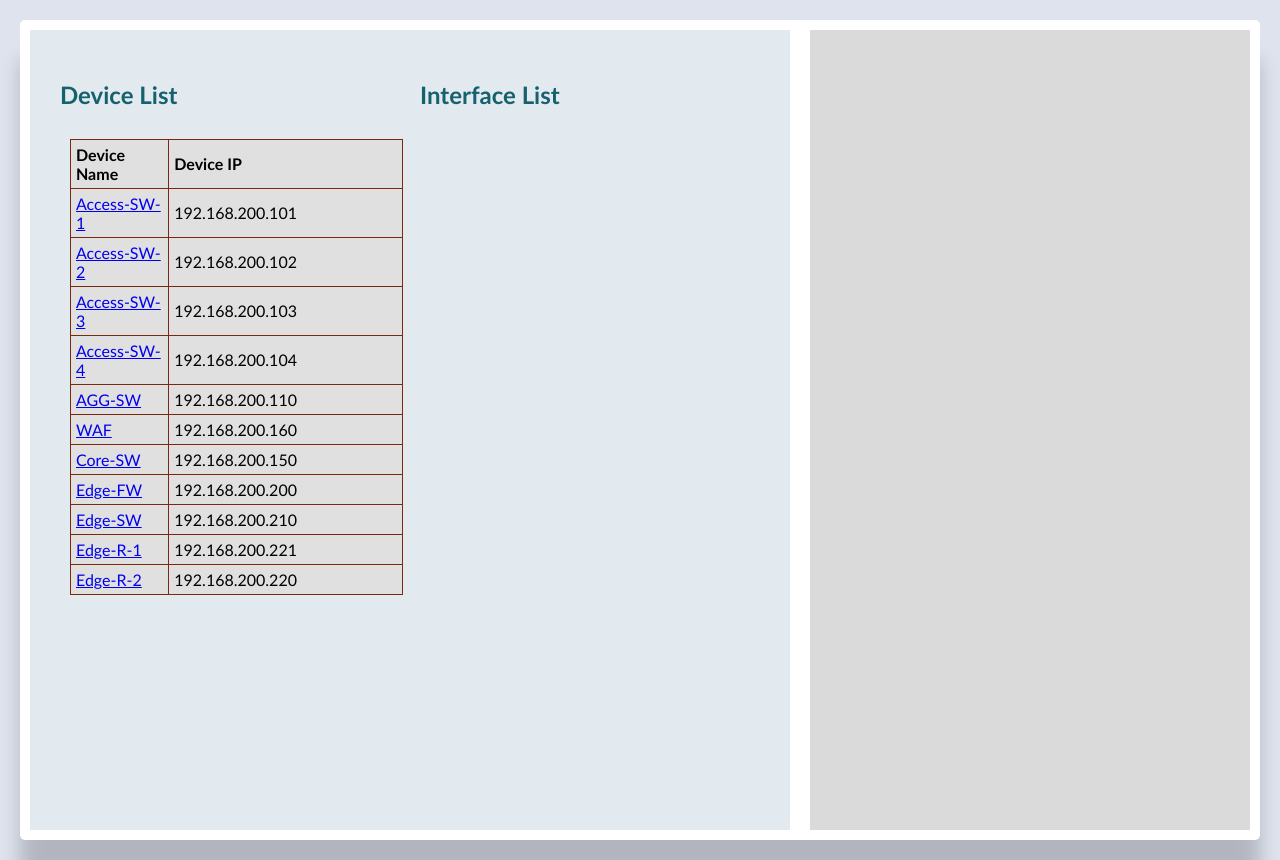
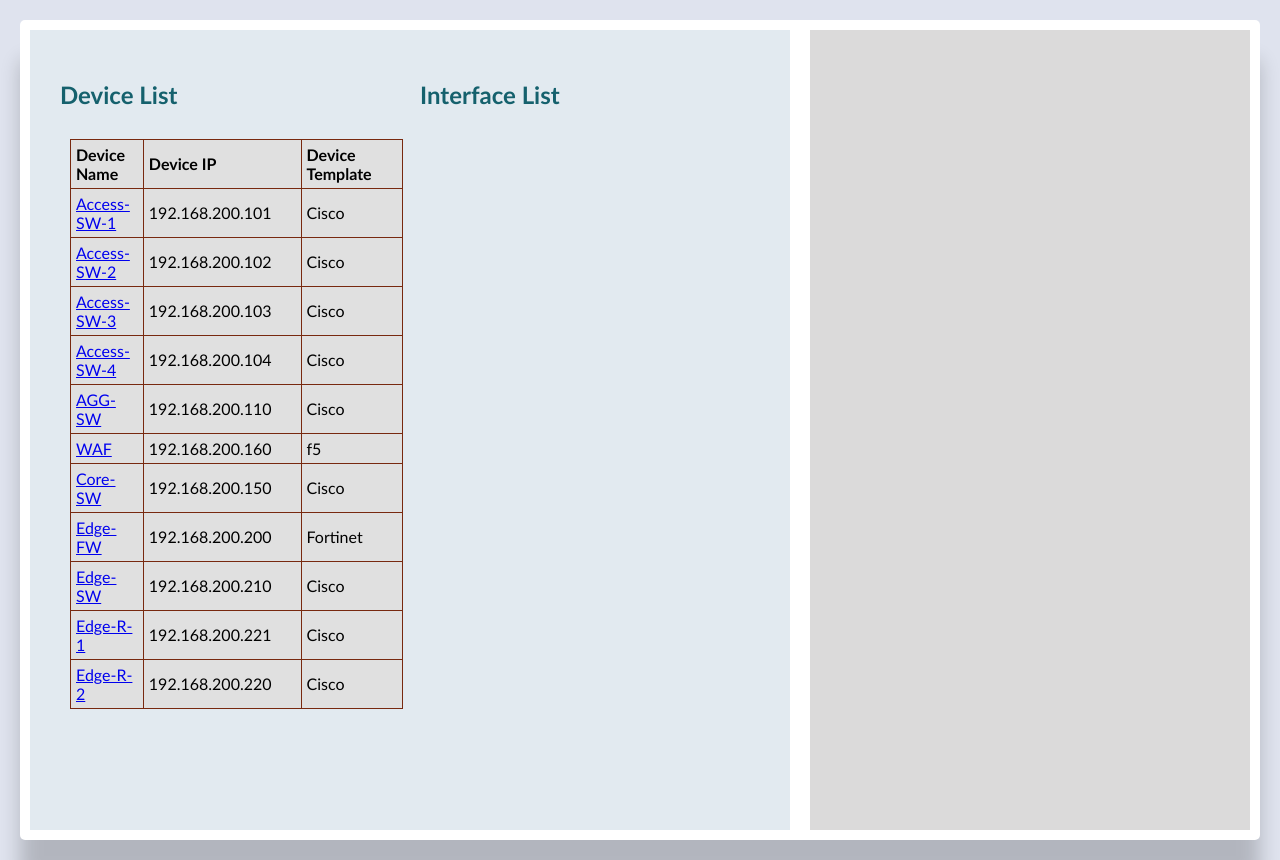
Before and after one commit to ali-samadyar/Project-Interstellar, a Django app: page /devicecontrol/interface-mng in a window 1280 px wide. Shown: the part 120-980 px from the top of the page. Run offline with Django 5.2, Linux system fonts and the light colour scheme; data comes from the database, SQL or seed files in the repository; parts of the project's set-up code (start-up, migrations or seed data) failed here and were passed over.

Commit message:
Minor changes in device Control (if in views)

```diff
--- a/ProjectX/deviceControl/views.py
+++ b/ProjectX/deviceControl/views.py
@@ -9,28 +9,61 @@ import os
 
 # Create your views here.
 def device_data(request):
-    devices = Device.objects.all().values_list( 'device_name', 'ip_address')
+    devices = Device.objects.all().values_list( 'device_name', 'ip_address', 'manufacturer')
     context = {'devices': devices}
     return render(request, 'interface_mng.html', context)
 
 
 def get_interface_info(request, device_ip):
+    device = Device.objects.get(ip_address=device_ip)
+
     device = general_cred
     device['ip'] = device_ip
-    device['device_type'] = 'cisco_ios'
 
-    connection = ConnectHandler(**device)
-    command = 'show ip interface brief'
-    output = connection.send_command(command)
-    connection.disconnect()
-    interfaces = {}
-    for line in output.split('\n'):
-        fields = line.split()
-        if fields:
-            interface = fields[0]
-            ip_address = fields[1]
-            status = fields[5]
-            interfaces[interface] = {'ip_address': ip_address, 'status': status}
+    if device['manufacturer'] == 'cisco':
+        device['device_type'] = 'cisco_ios'
+        connection = ConnectHandler(**device)
+        command = 'show ip interface brief'
+        output = connection.send_command(command)
+        connection.disconnect()
+        interfaces = {}
+        for line in output.split('\n'):
+            fields = line.split()
+            if fields:
+                interface = fields[0]
+                ip_address = fields[1]
+                status = fields[5]
+                interfaces[interface] = {'ip_address': ip_address, 'status': status}
+    elif device['manufacturer'] == 'fortinet':
+        device['device_type'] = 'fortinet'
+        connection = ConnectHandler(**device)
+        command = 'get system interface'
+        output = connection.send_command(command)
+        connection.disconnect()
+        interfaces = {}
+        for line in output.split('\n'):
+            fields = line.split()
+            if fields:
+                interface = fields[0]
+                ip_address = fields[3]
+                status = fields[4]
+                interfaces[interface] = {'ip_address': ip_address, 'status': status}
+    elif device['manufacturer'] == 'f5':
+        device['device_type'] = 'f5'
+        connection = ConnectHandler(**device)
+        command = 'show net interface'
+        output = connection.send_command(command)
+        connection.disconnect()
+        interfaces = {}
+        for line in output.split('\n'):
+            fields = line.split()
+            if fields:
+                interface = fields[0]
+                ip_address = fields[1]
+                status = fields[2]
+                interfaces[interface] = {'ip_address': ip_address, 'status': status}
+
+
     return JsonResponse({'interfaces': interfaces})
 
 
@@ -42,19 +75,3 @@ def ping_device(request, device_ip):
     else:
         success = False
     return JsonResponse({'success': success})
-
-# def interface_action(request, device_ip, interface, action):
-#     device = general_cred
-#     device['ip'] = device_ip
-#     device['device_type'] = 'cisco_ios'
-
-#     connection = ConnectHandler(**device)
-#     if action == 'shutdown':
-#         command = f'interface {interface}; shutdown'
-#     elif action == 'no_shutdown':
-#         command = f'interface {interface}; no shutdown'
-#     else:
-#         raise ValueError(f'Invalid action: {action}')
-#     connection.send_config_set(command, read_timeout=90.0)
-#     connection.disconnect()
-#     return JsonResponse({'success': True})
--- a/ProjectX/templates/interface_mng.html
+++ b/ProjectX/templates/interface_mng.html
@@ -14,6 +14,7 @@
                 <tr>
                     <th>Device Name</th>
                     <th>Device IP</th>
+                    <th>Device Template</th>
                 </tr>
             </thead>
             <tbody>
@@ -21,6 +22,7 @@
                 <tr>
                     <td><a href="#" class="device-name" data-device-ip="{{ device.1 }}">{{ device.0 }}</a></td>
                     <td>{{ device.1 }}</td>
+                    <td>{{ device.2 }}</td>
                 </tr>
                 {% empty %}
                 <tr>
```
